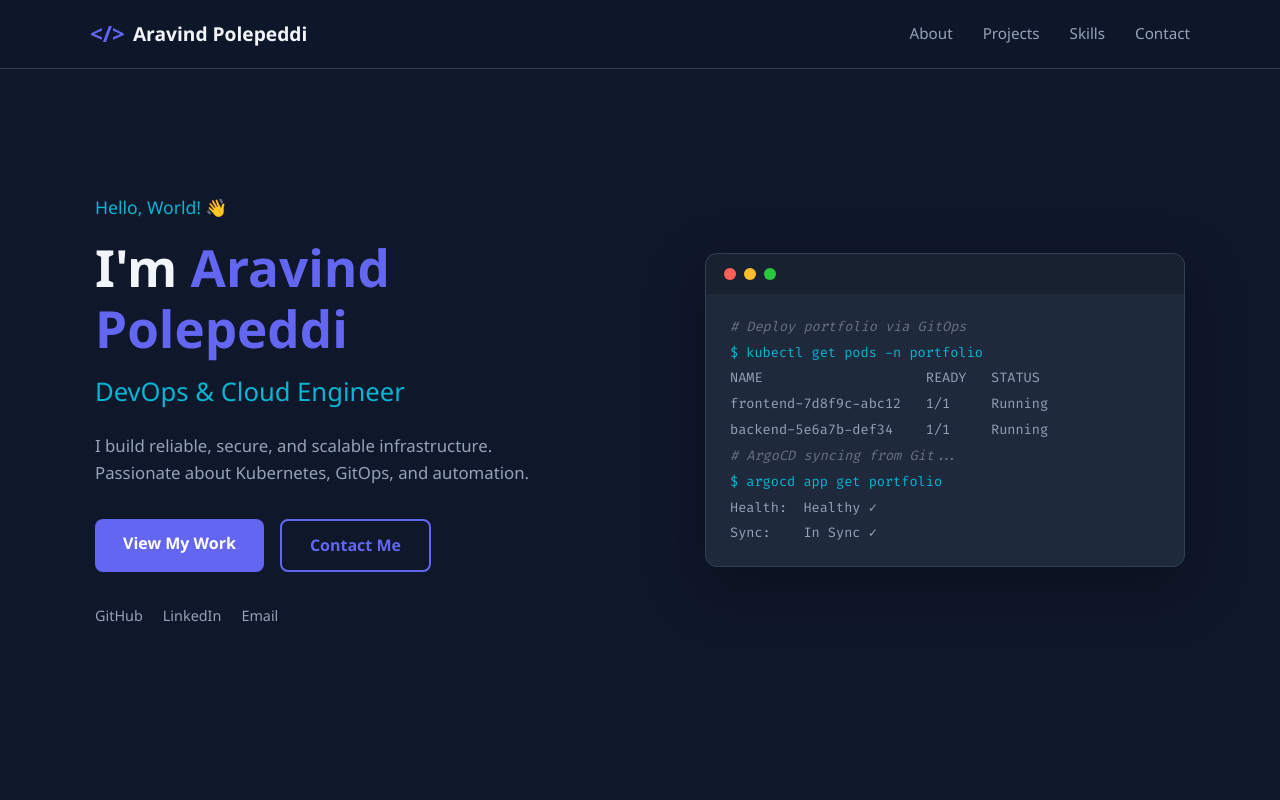
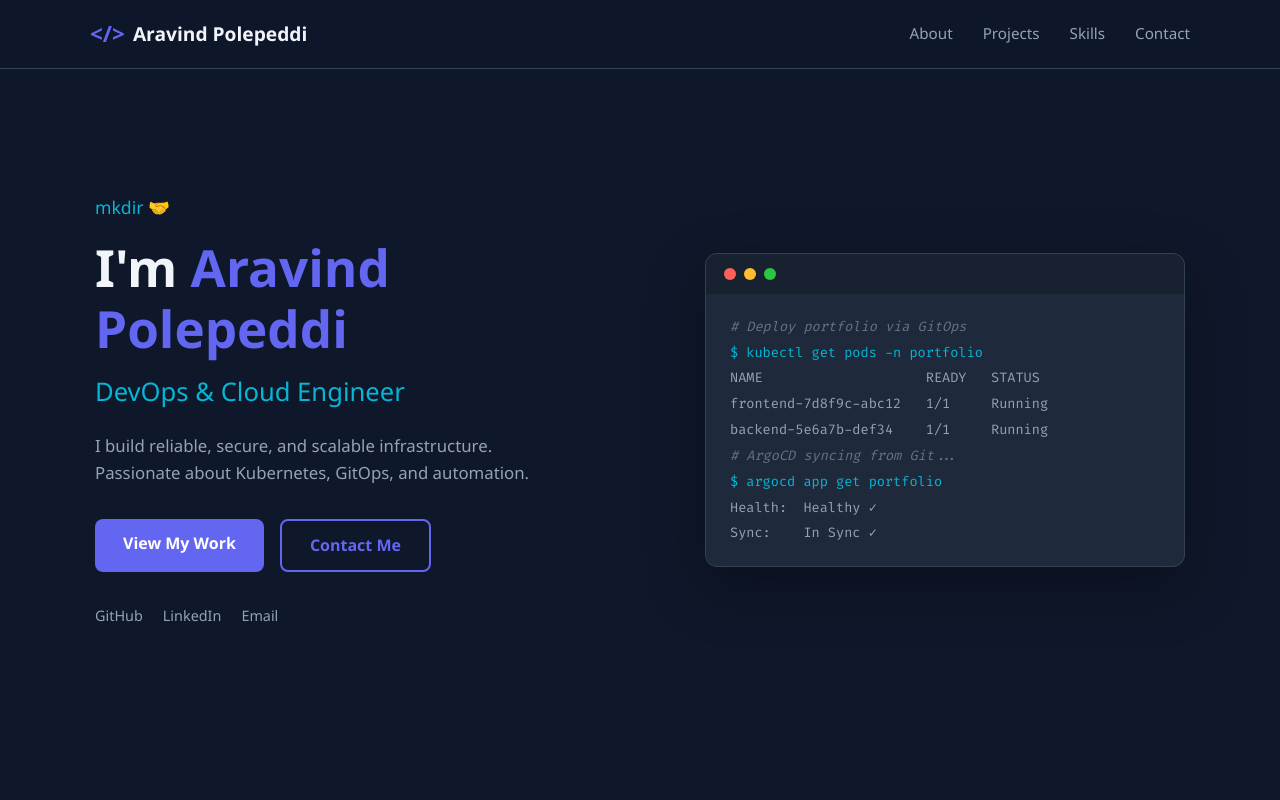
Before and after one commit to aravindpolepeddi/Aravind_Portfolio, an Astro site: page / in a window 1280 px wide. Shown: the top 800 px of the page. Built offline with nearby package versions, Linux system fonts and the light colour scheme; Astro itself is replaced by a stand-in of ours.

Commit message:
testing GHActions

```diff
--- a/src/components/Hero.astro
+++ b/src/components/Hero.astro
@@ -1,6 +1,6 @@
 <section id="home" class="hero">
   <div class="hero-content">
-    <p class="hero-greeting">Hello, World! 👋</p>
+    <p class="hero-greeting">mkdir 🤝</p>
     <h1 class="hero-title">
       I'm <span class="highlight">Aravind Polepeddi</span>
     </h1>
```
